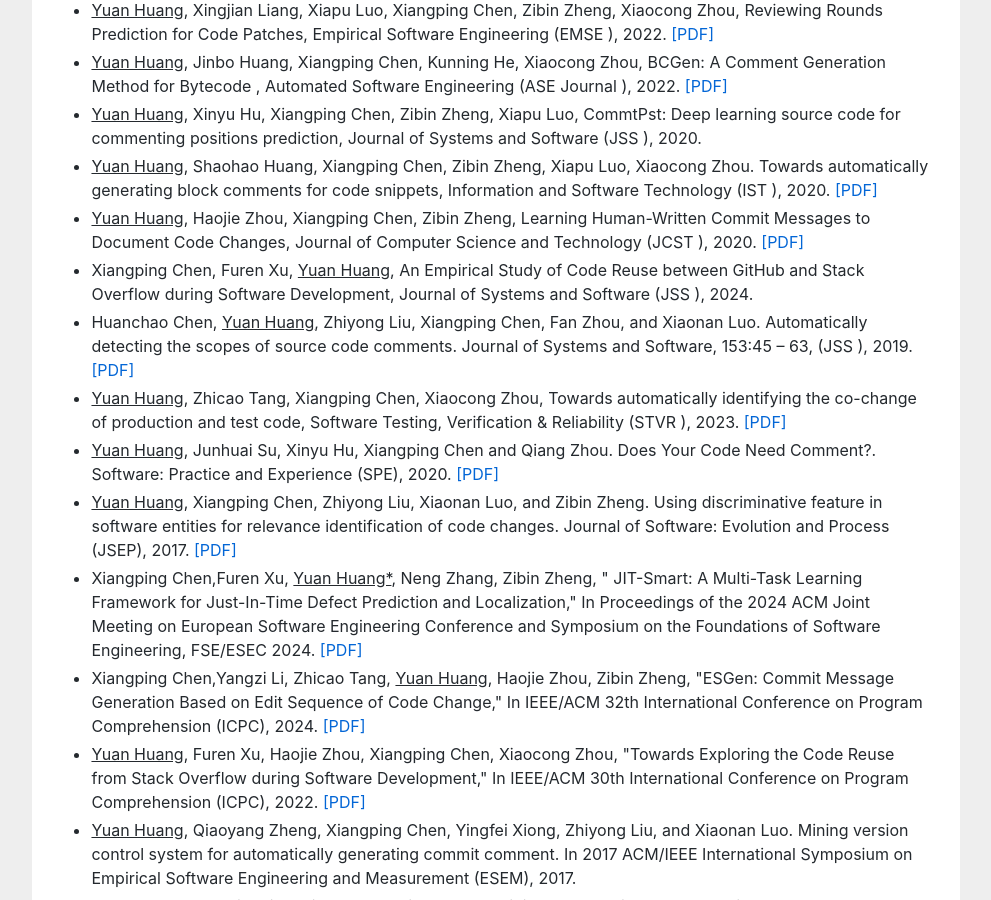
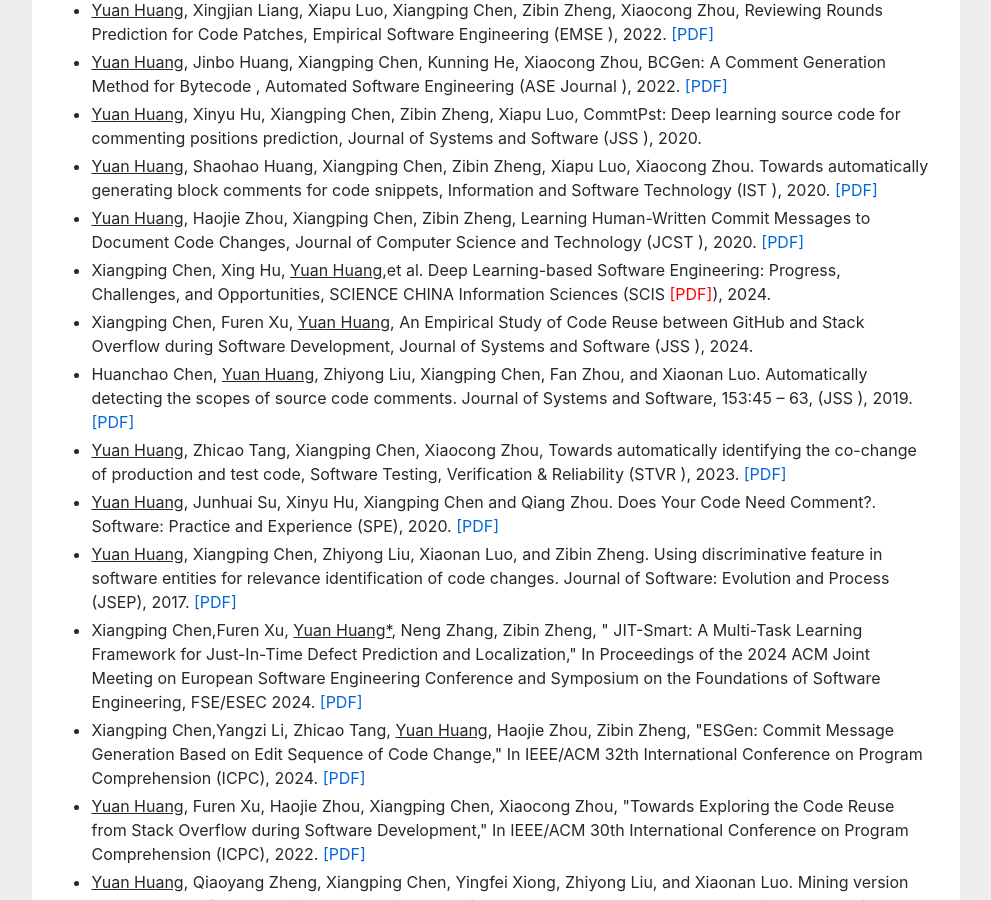
Before and after one commit to huangyuan-hy/huangyuan-hy.github.io, a Jekyll site: the page index.html, which Jekyll copies as it is, in a window 1280 px wide and 900 px high, scrolled down 2399 px. Shown: the whole window, without its empty margins (144-1135 px from the left). Built offline with Jekyll 4.4.1, drawn with Linux system fonts in a browser that asks for light colours.

Commit message:
Update index.html

```diff
--- a/index.html
+++ b/index.html
@@ -156,6 +156,7 @@ empirical study to learn how programmers reuse code on <a href="https://stackove
 <li><u>Yuan Huang</u>, Xinyu Hu, Xiangping Chen, Zibin Zheng, Xiapu Luo, CommtPst: Deep learning source code for commenting positions prediction, Journal of Systems and Software (JSS <a href="" style="color:red;"> </a>), 2020.</li>
 <li><u>Yuan Huang</u>, Shaohao Huang, Xiangping Chen, Zibin Zheng, Xiapu Luo, Xiaocong Zhou. Towards automatically generating block comments for code snippets, Information and Software Technology (IST <a href="" style="color:red;"> </a>), 2020. <a href="https://www.sciencedirect.com/science/article/abs/pii/S0950584920301427">[PDF]</a></li>
 <li><u>Yuan Huang</u>, Haojie Zhou, Xiangping Chen, Zibin Zheng, Learning Human-Written Commit Messages to Document Code Changes, Journal of Computer Science and Technology (JCST <a href="" style="color:red;">  </a>), 2020. <a href="https://jcst.ict.ac.cn/fileup/1000-9000/PDF/2020-6-3-0496.pdf">[PDF]</a></li>
+<li>Xiangping Chen, Xing Hu,  <u>Yuan Huang</u>,et al. Deep Learning-based Software Engineering: Progress, Challenges, and Opportunities, SCIENCE CHINA Information Sciences (SCIS <a href="https://www.sciengine.com/SCIS/doi/10.1007/s11432-023-4127-5;JSESSIONID=c3f1716d-aed7-47a3-b5a5-5844186c6769" style="color:red;">[PDF]</a>), 2024.</li>
 <li>Xiangping Chen, Furen Xu, <u>Yuan Huang</u>, An Empirical Study of Code Reuse between GitHub and Stack Overflow during Software Development, Journal of Systems and Software (JSS <a href="" style="color:red;">  </a>), 2024.</li>
 <li>Huanchao Chen, <u>Yuan Huang</u>, Zhiyong Liu, Xiangping Chen, Fan Zhou, and Xiaonan Luo. Automatically detecting the scopes of source code comments. Journal of Systems and Software, 153:45 – 63, (JSS <a href="" style="color:red;">  </a>), 2019. <a href="https://www.sciencedirect.com/science/article/pii/S016412121930055X">[PDF]</a></li>
 <li><u>Yuan Huang</u>, Zhicao Tang, Xiangping Chen, Xiaocong Zhou, Towards automatically identifying the co-change of production and test code,  Software Testing, Verification & Reliability (STVR <a href="" style="color:red;"> </a>), 2023. <a href="">[PDF]</a></li>
```
